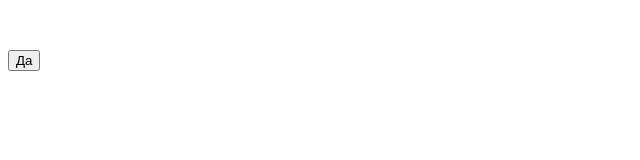
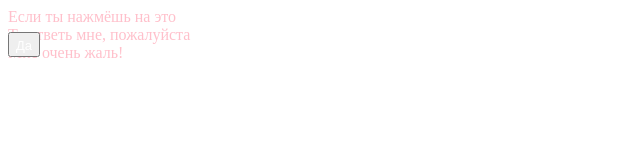
Before and after one commit to ttommoee/sorry, a plain HTML site: page index.html in a window 1280 px wide. Shown: the whole page, without its empty margins (0-640 px from the left). Drawn offline with Linux system fonts and the light colour scheme.

Commit message:
Update style.css

```diff
--- a/style.css
+++ b/style.css
@@ -5,7 +5,7 @@ body {
     color: pink;
 }
 
-.text_container {
+text_container {
     font-family: Impact, Haettenschweiler, 'Arial Narrow Bold', sans-serif;
     font-size: medium;
     position: relative;
@@ -13,7 +13,7 @@ body {
     color: red;
 }
 
-.button {
+button {
     margin-bottom: 10px;
     position: relative;
     color: white;
```
